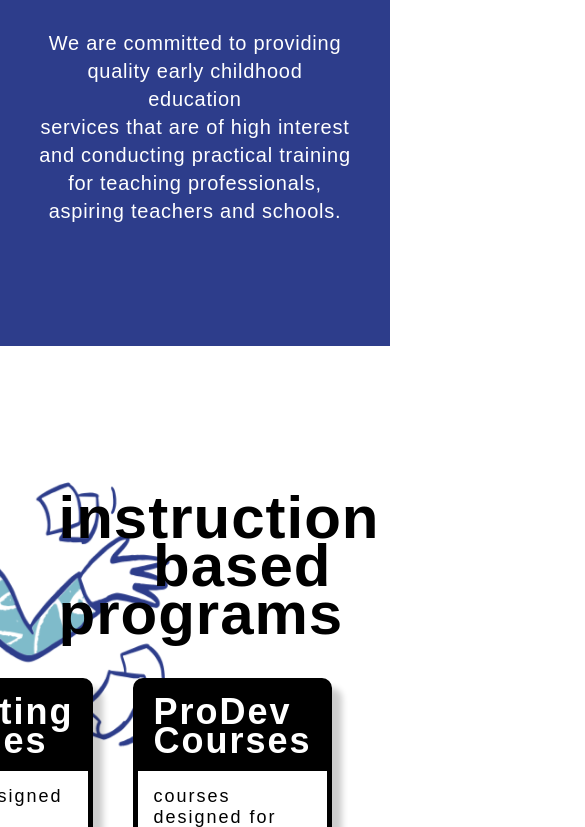
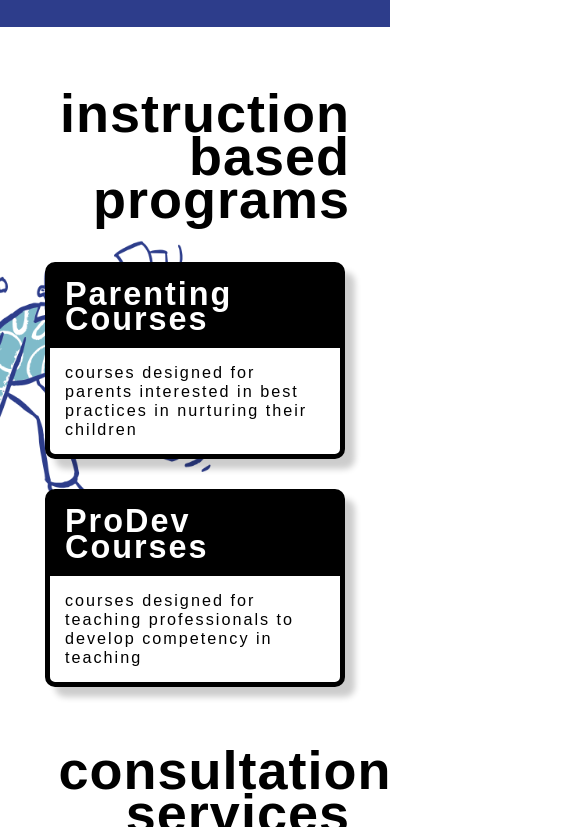
Before and after one commit to meshachadoe/core, a plain HTML site: page index.html in a window 390 px wide. Shown: the part 1173-2000 px from the top of the page, 585 px wide, since content can reach past the window. Drawn offline with nearby package versions, Linux system fonts and the light colour scheme; a web font is replaced by a local one.

Commit message:
Optimize for mobile view

```diff
--- a/index.html
+++ b/index.html
@@ -13,16 +13,15 @@
 
     </head>
     <body>
+        <nav class="animate__animated animate__fadeInDown">
+            <a class="scrollTop"><img src="resources/img/logo/Artboard 4_1.svg" alt="Core Logo" class="logo"></a>
+            <ul class="nav__links">
+                <li><a class="nav-about" href="#about">about us</a></li>
+                <li><a href="#program-1">our programs</a></li>
+                <li><a href="#contact">contact us</a></li>
+            </ul>
+        </nav>
         <header>
-            <div class="nav animate__animated animate__fadeInDown">
-                <a class="scrollTop"><img src="resources/img/logo/Artboard 4_1.svg" alt="Core Logo" class="logo"></a>
-                <ul class="nav__links">
-                    <li><a class="nav-about" href="#about">about us</a></li>
-                    <li><a href="#program-1">our programs</a></li>
-                    <li><a href="#contact">contact us</a></li>
-                </ul>
-            </div>
-
             <div class="main-heading animate__animated animate__fadeInLeft">
                 <h1> we prioritize <br> education </h1>
                 <p class="tagline">Understanding the key to true <br>
@@ -34,7 +33,7 @@
             <a class="anchor anchor-about" id="about"></a>
             <h2>about us</h2>
             <p class="long-pg">
-                Core Consulting is a dynamic consulting agency <br> that specializes in Early Childhood Education (0-12 Years). <br> &nbsp; <br> We are committed to providing quality early childhood education <br> services that are of high interest and conducting practical training <br> for teaching professionals, aspiring teachers and schools.
+                Core Consulting is a dynamic consulting agency that specializes in Early Childhood Education (0-12 Years). <br> &nbsp; <br> We are committed to providing quality early childhood education services that are of high interest and conducting practical training for teaching professionals, aspiring teachers and schools.
             </p>
         </section>
         <section class="section-program-1">
--- a/resources/styles/main.scss
+++ b/resources/styles/main.scss
@@ -2,9 +2,11 @@
 @import 'scss/base';
 @import 'scss/typography';
 @import 'scss/components';
+@import '../../vendors/node_modules/include-media/dist/include-media';
 
 // 2 - LAYOUTS
 @import 'scss/header';
 @import 'scss/main-content';
 @import 'scss/footer';
 @import 'scss/navigation';
+@import 'scss/queries';
--- a/resources/styles/scss/_components.scss
+++ b/resources/styles/scss/_components.scss
@@ -11,15 +11,11 @@
 }
 
 .text-box {
-    display: block;
+    display: inline-block;
     width: 300px;
     border: 5px solid #000000;
     border-radius: 10px;
     background-color: white;
-    -webkit-border-radius: 10px;
-    -moz-border-radius: 10px;
-    -ms-border-radius: 10px;
-    -o-border-radius: 10px;
     box-shadow: 10px 10px 6px rgba(0,0,0,.2);
 
     h3 {
--- a/resources/styles/scss/_header.scss
+++ b/resources/styles/scss/_header.scss
@@ -4,8 +4,8 @@ header {
 
 .main-heading {
     position: absolute;
-    top: 35%;
-    left: 10%;
+    padding-top: 35vh;
+    padding-left: 10vw;
 }
 
 .header-image {
--- a/resources/styles/scss/_main-content.scss
+++ b/resources/styles/scss/_main-content.scss
@@ -11,6 +11,9 @@
     justify-content: center;
     flex-direction: column;
     align-content: center;
+    p {
+        padding: 0 20%;
+    }
 }
 
 /* --------------------------------------------- */
@@ -36,7 +39,8 @@
         width: auto;
         position: absolute;
         top: 195%;
-        right: 50%;
+        align-self: flex-start;
+        margin-left: 14%;
         z-index: -9999;
     }
 }
@@ -64,7 +68,8 @@
         width: auto;
         position: absolute;
         top: 270%;
-        left: 50%;
+        align-self: flex-end;
+        margin-right: 14%;
         z-index: -9999;
     }
 }
@@ -76,16 +81,21 @@
 .section-contact {
     height: 80vh;
     background-color: #2D3D8B;
+    display: flex;
+    align-items: flex-start;
+    flex-direction: column;
+    padding-left: 80px;
 
     h2, ul, p {
-        margin-left: 15%;
         z-index: 9999;
-        color: white;
+        color: #ffffff;
     }
 
-    h2 { margin-top: 140px; }
+    h2 {
+        margin-top: 140px;
+    }
 
-    p { margin: 5px 0 5px 15%; }
+    p { margin: 5px inherit; }
 
     ul li {
         list-style: none;
@@ -95,10 +105,6 @@
             font-size: 200%;
             letter-spacing: 1px;
             transition: text-decoration 4.0s;
-            -webkit-transition: text-decoration 4.0s;
-            -moz-transition: text-decoration 4.0s;
-            -ms-transition: text-decoration 4.0s;
-            -o-transition: text-decoration 4.0s;
 }
         a:hover {
             text-decoration: underline;
--- a/resources/styles/scss/_navigation.scss
+++ b/resources/styles/scss/_navigation.scss
@@ -1,4 +1,4 @@
-.nav {
+nav {
     display: flex;
     justify-content: space-between;
     align-items: center;
--- /dev/null
+++ b/resources/styles/scss/_queries.scss
@@ -0,0 +1,110 @@
+@include media('>phone', '<=tablet') {
+    body {
+        font-size: 18px;
+        overflow-x: hidden;
+    }
+    // section { padding: 60px 0; }
+
+    header {
+        height: 600px;
+        .main-heading {
+            padding-top: 20vh;
+            padding-left: 7vw;
+        }
+        h1 {
+            font-size: 400%;
+        }
+        .tagline {
+            font-size: 110%;
+        }
+        .header-image {
+            height: 250px;
+            width: auto;
+            position: absolute;
+            top: 50%;
+            left: 6%;
+            z-index: 9998;
+        }
+    }
+
+
+    nav {
+        width: 100vw;
+        padding: 10px 7vw;
+        position: fixed;
+        ul {
+            display:none;
+        }
+        .logo {
+            height: 60px;
+            width: auto;
+            z-index: 9999;
+            cursor: pointer;
+        }
+    }
+
+    .section-about {
+        height: 600px;
+        p {
+            padding: 0 5px;
+        }
+    }
+
+    .textbox-container-right {
+        justify-content: center;
+        align-items: flex-end;
+        padding-right: 0;
+        flex-flow: wrap;
+    }
+
+    .textbox-container-left {
+        justify-content: center;
+        padding-left: 0;
+        flex-flow: wrap;
+    }
+
+    .text-box {
+        display: block;
+        width: 300px;
+        margin-bottom: 30px;
+    }
+
+    .box-left { margin-right: 0px; }
+    .box-right { margin-left: 0px;}
+
+    .section-program-1,
+    .section-program-2 {
+        margin: 0;
+        padding: 0;
+        h2 {
+            font-size: 300%;
+            text-align: right;
+            padding-right: 40px;
+        }
+        img {
+            height: 300px;
+            margin-top: -270px;
+            align-self: flex-start;
+            z-index: -9999;
+            margin-left: -150px;
+        }
+    }
+
+    .section-program-1 img {
+        margin-top: -240px;
+    }
+
+    .section-contact {
+        align-content: center;
+        align-items: center;
+        padding-left: 0px;
+        h2, p, ul li a {
+            text-align: center;
+        }
+        p {
+            padding-right: 30px;
+            padding-left: 30px;
+        }
+    }
+
+}
```
Also changed, not shown: resources/styles/main.css, 1 other file.
